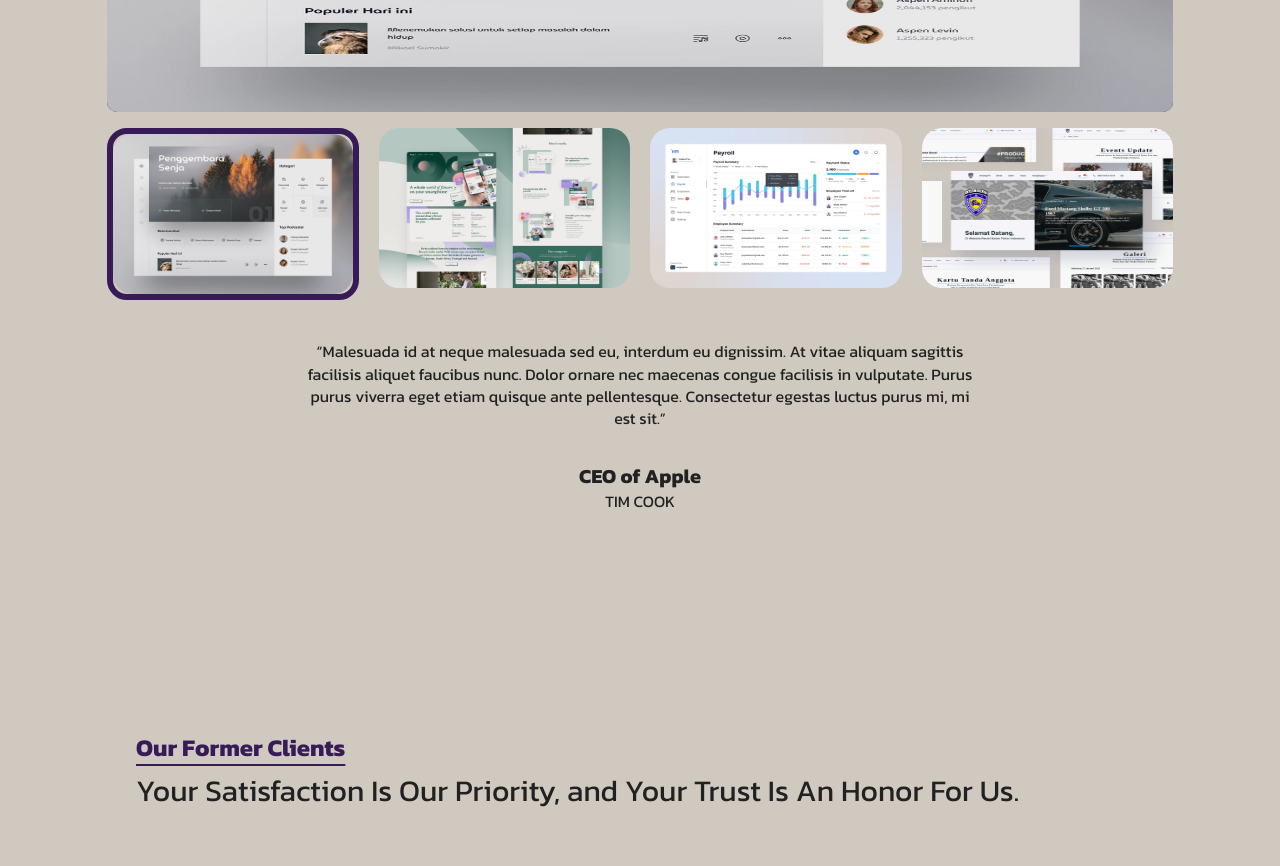
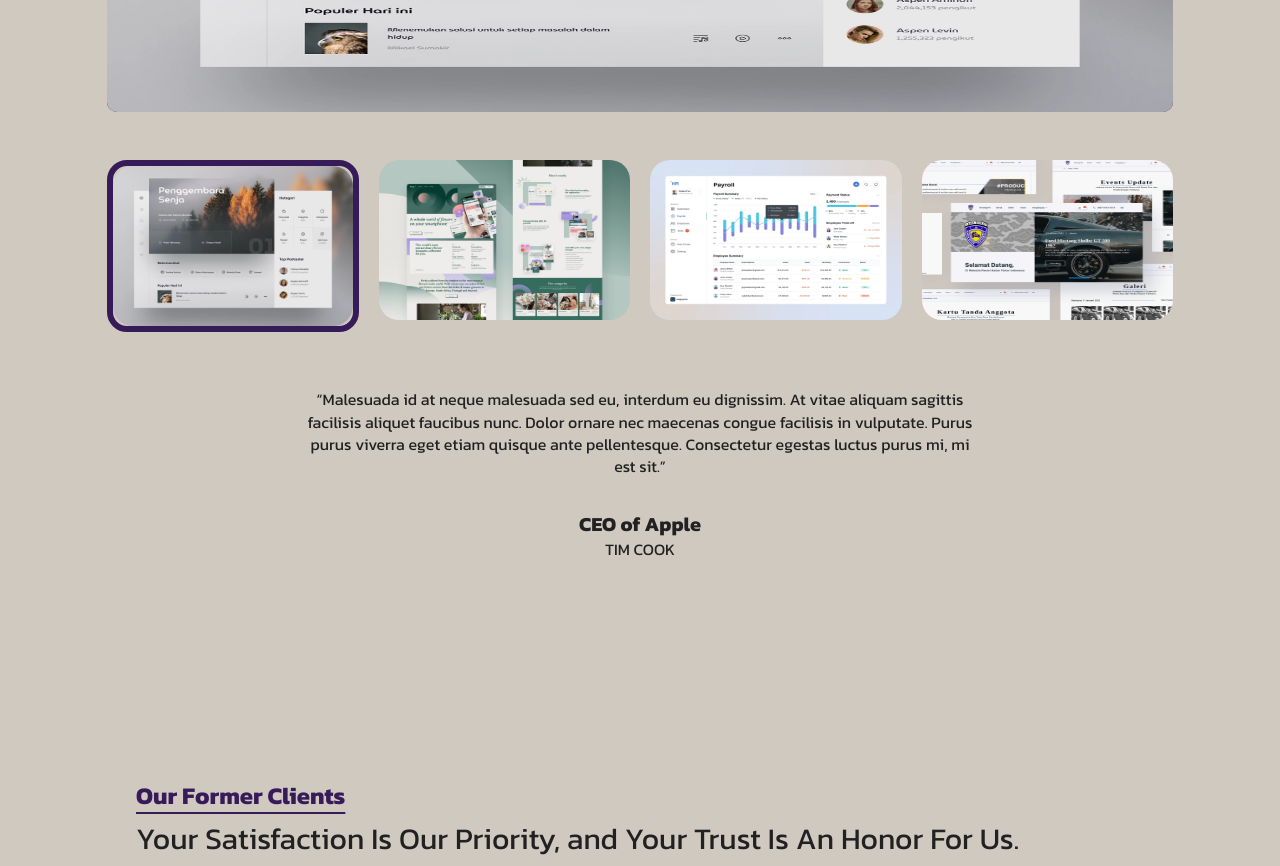
Before and after one commit to Ayocode5/web-ayocode-fe_v3, a React (Create React App) app: page / in a window 1280 px wide. Shown: the part 2140-3006 px from the top of the page. Built offline with nearby package versions, Linux system fonts and the light colour scheme.

Commit message:
Portofolio revision style

```diff
--- a/src/containers/organisms/WorkPortofolios/Feedback/Feedback.modules.scss
+++ b/src/containers/organisms/WorkPortofolios/Feedback/Feedback.modules.scss
@@ -30,7 +30,7 @@
 // ---------------------------
 @media (min-width: #{config.$breakpoint-tablet}px) {
   .portfolio__list-feedback {
-    margin-top: 40px;
+    margin-top: 56px;
     color: map-get(colors.$color-neutral, "50");
 
     &-item {
--- a/src/containers/organisms/WorkPortofolios/ListPortfolio/ListPortfolio.modules.scss
+++ b/src/containers/organisms/WorkPortofolios/ListPortfolio/ListPortfolio.modules.scss
@@ -33,6 +33,7 @@
 
     /* Style Thumbnail slider portofolio */
     &-thumbnail {
+      margin-top: 3rem;
       .swiper-slide {
         max-width: unset;
       }
```
